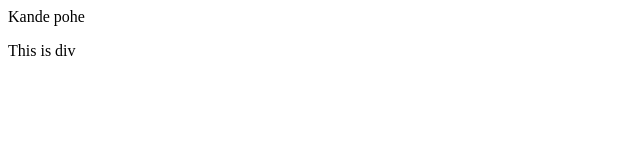
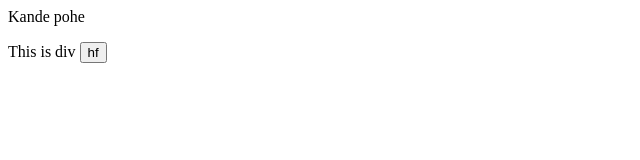
Before and after one commit to Amanpandey001/Ts2, a plain HTML site: page index.html in a window 1280 px wide. Shown: the full height of the page, 0-640 px from the left. Drawn offline with Linux system fonts and the light colour scheme.

Commit message:
Adding new feature once again

```diff
--- a/index.html
+++ b/index.html
@@ -1,2 +1,2 @@
 <p>Kande pohe</p>
-<div>This is div</div>
+<div>This is div <button>hf</button></div>
```
